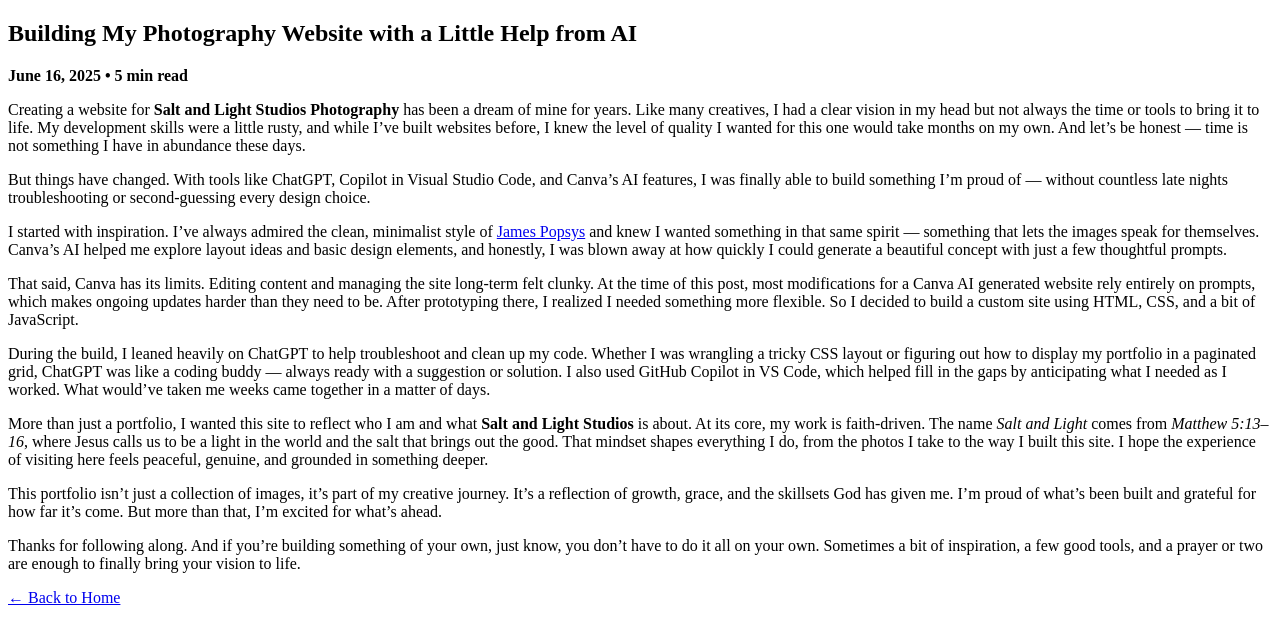
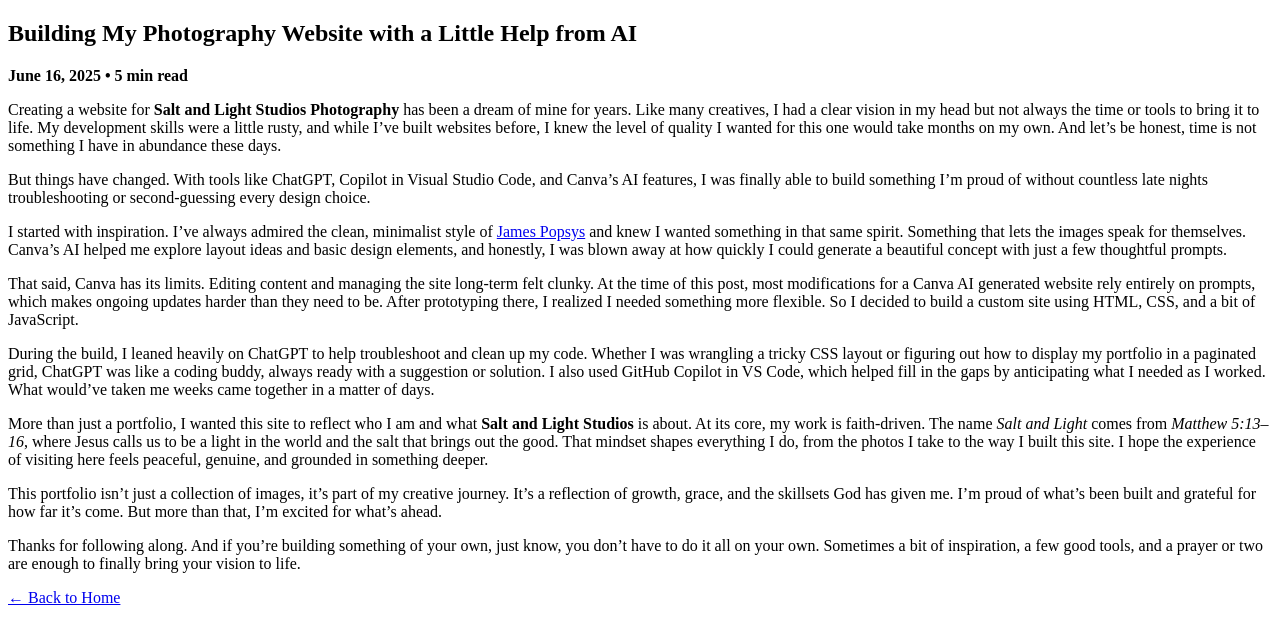
Before and after one commit to SaltAndLightStudios/photography, a plain HTML site: page Blogs/building-my-photography-website.html in a window 1280 px wide. Drawn offline with Linux system fonts and the light colour scheme.

Commit message:
minor updates to blog post

```diff
--- a/Blogs/building-my-photography-website.html
+++ b/Blogs/building-my-photography-website.html
@@ -10,20 +10,20 @@
       Creating a website for <strong>Salt and Light Studios Photography</strong> has been a dream of mine for years.
       Like many creatives, I had a clear vision in my head but not always the time or tools to bring it to life. My
       development skills were a little rusty, and while I’ve built websites before, I knew the level of quality I wanted
-      for this one would take months on my own. And let’s be honest — time is not something I have in abundance these
+      for this one would take months on my own. And let’s be honest, time is not something I have in abundance these
       days.
     </p>
 
     <p>
       But things have changed. With tools like ChatGPT, Copilot in Visual Studio Code, and Canva’s AI features, I was
-      finally able to build something I’m proud of — without countless late nights troubleshooting or second-guessing
+      finally able to build something I’m proud of without countless late nights troubleshooting or second-guessing
       every design choice.
     </p>
 
     <p>
       I started with inspiration. I’ve always admired the clean, minimalist style of
       <a href="https://www.jamespopsys.com/" target="_blank" rel="noopener noreferrer">James Popsys</a>
-      and knew I wanted something in that same spirit — something that lets the images speak for themselves. Canva’s AI
+      and knew I wanted something in that same spirit. Something that lets the images speak for themselves. Canva’s AI
       helped me explore layout ideas and basic design elements, and honestly, I was blown away at how quickly I could
       generate a beautiful concept with just a few thoughtful prompts.
     </p>
@@ -37,7 +37,7 @@
 
     <p>
       During the build, I leaned heavily on ChatGPT to help troubleshoot and clean up my code. Whether I was wrangling a
-      tricky CSS layout or figuring out how to display my portfolio in a paginated grid, ChatGPT was like a coding buddy —
+      tricky CSS layout or figuring out how to display my portfolio in a paginated grid, ChatGPT was like a coding buddy,
        always ready with a suggestion or solution. I also used GitHub Copilot in VS Code, which helped fill in the
       gaps by anticipating what I needed as I worked. What would’ve taken me weeks came together in a matter of days.
     </p>
```
